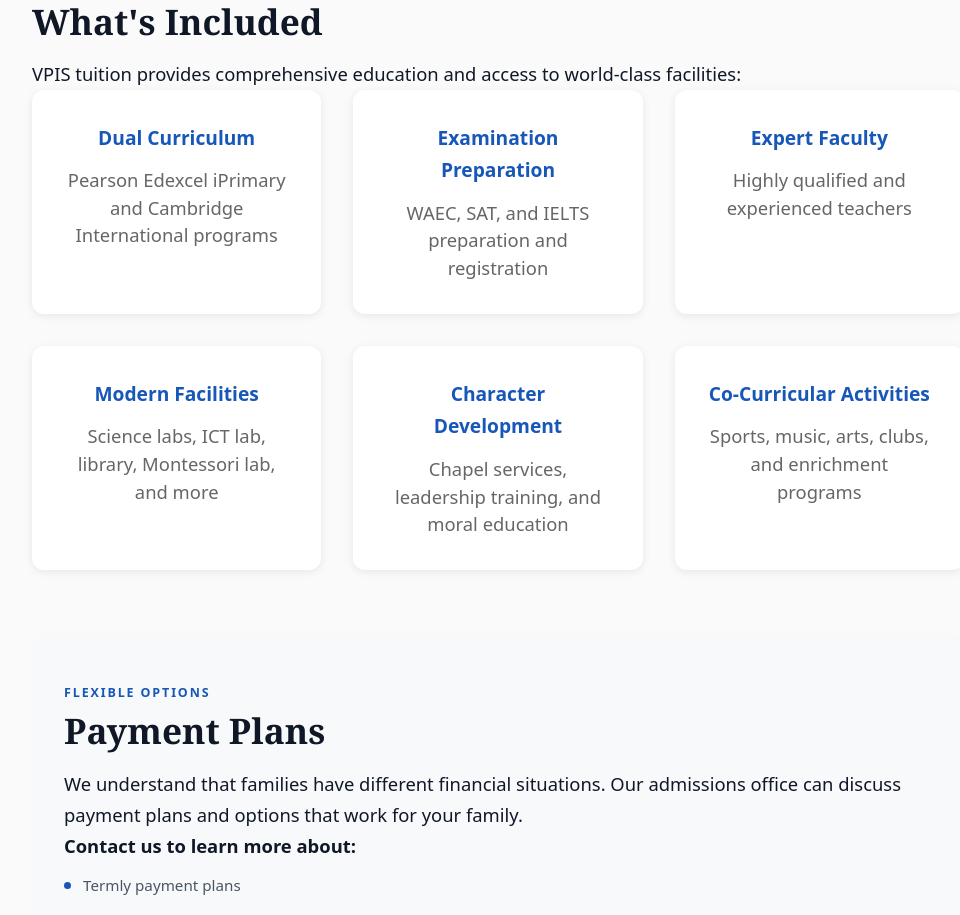
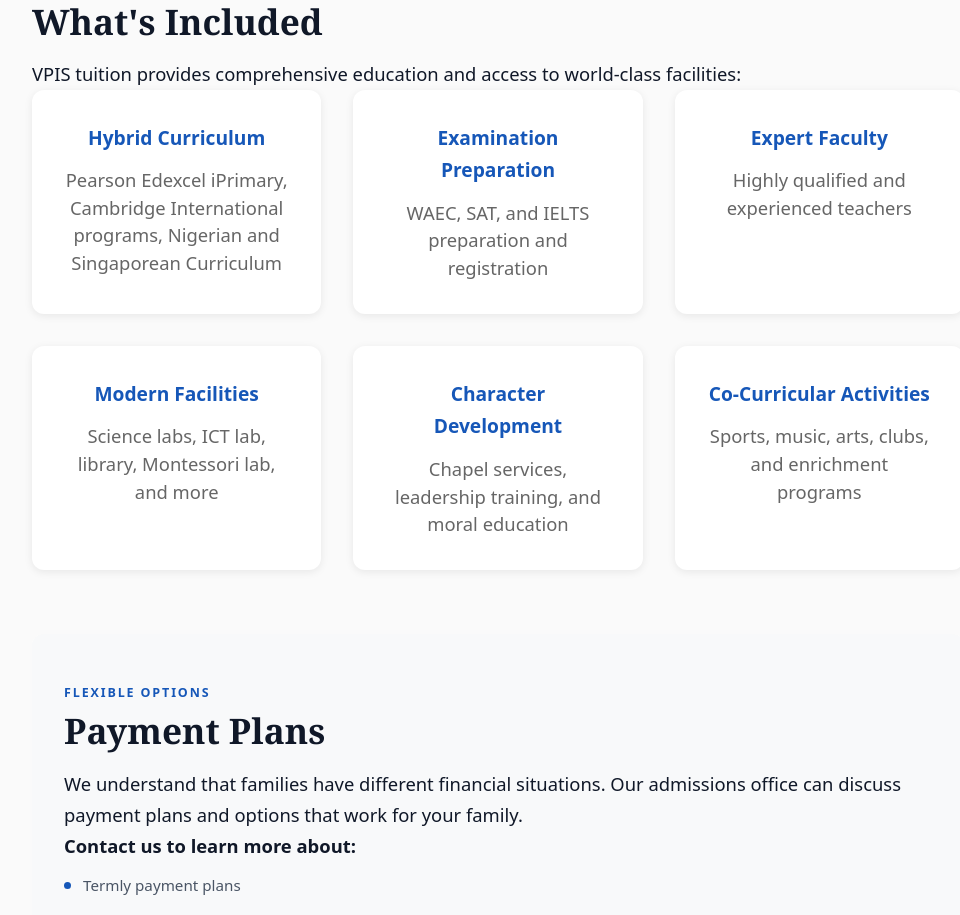
Before and after one commit to Abas-dev/VIRGO-PRAEDICANDA-landing, a React (Vite) app: page /fees in a window 1280 px wide. Shown: the part 1260-2175 px from the top of the page, without its empty margins (142-1102 px from the left). Built offline with nearby package versions, Linux system fonts and the light colour scheme.

Commit message:
dual to hybrid

```diff
--- a/src/App.jsx
+++ b/src/App.jsx
@@ -20,7 +20,7 @@ const heroCarouselImages = [
   {
     src: "/assets/images/sports.png",
     alt: "Students during class activities",
-    subtitle: "Dual Curriculum",
+    subtitle: "hybrid Curriculum",
     title: "Building Future Leaders",
     description:
       "Cambridge International and Pearson Edexcel programs preparing students for global opportunities.",
@@ -428,7 +428,7 @@ const AcademicExcellence = () => {
               We provide a world-class education that blends rigorous academics with strong moral and spiritual foundations, preparing our students to lead and serve with distinction both in Nigeria and across the globe.
             </p>
             <p className="academic-excellence-text">
-              At VPIS, we deliver a <strong>dual-curriculum approach</strong> that gives our students the best of both worlds:
+              At VPIS, we deliver a <strong>hybrid-curriculum approach</strong> that gives our students the best of both worlds:
             </p>
             <ul className="academic-excellence-list">
               <li><strong>Primary School:</strong> British Pearson Edexcel iPrimary Curriculum</li>
--- a/src/data/faqData.js
+++ b/src/data/faqData.js
@@ -18,7 +18,7 @@ export const faqData = [
   },
   {
     question: "What curriculum do you follow?",
-    answer: "We follow a dual-curriculum approach. For Primary, we use the British Pearson Edexcel iPrimary Curriculum. For Secondary, we are a Cambridge International School offering Cambridge Checkpoint and IGCSE. We also prepare students for WAEC, SAT, and IELTS examinations."
+    answer: "We follow a hybrid-curriculum approach. For Primary, we use the British Pearson Edexcel iPrimary Curriculum. For Secondary, we are a Cambridge International School offering Cambridge Checkpoint and IGCSE. We also prepare students for WAEC, SAT, and IELTS examinations."
   },
   {
     question: "How can I apply for admission?",
@@ -26,7 +26,7 @@ export const faqData = [
   },
   {
     question: "Do you offer scholarships?",
-    answer: "Yes, we offer academic excellence scholarships for outstanding students. Please contact our admissions office for more information on scholarship opportunities and eligibility criteria."
+    answer: "We offer scholarships to outstanding students and indigent students through our foundation Christopher Dimnwobi memorial foundation."
   },
   {
     question: "What are your school fees?",
--- a/src/pages/About.jsx
+++ b/src/pages/About.jsx
@@ -128,7 +128,7 @@ const About = () => {
               At VPIS, we believe education is more than examinations. It is about forming the whole child — intellectually, morally, and spiritually — for leadership, service, and purpose.
             </p>
             <ul className="prose-list">
-              <li>Dual-curriculum approach: Pearson Edexcel iPrimary and Cambridge International</li>
+              <li>Hybrid-curriculum approach: Pearson Edexcel iPrimary, Nigerian, Singapore Curriculum and Cambridge International</li>
               <li>Preparation for WAEC, SAT, and IELTS examinations</li>
               <li>A safe, inclusive, nurturing environment rooted in Christian values</li>
               <li>Proposed Sixth Form College in partnership with UK institutions</li>
--- a/src/pages/Accreditations.jsx
+++ b/src/pages/Accreditations.jsx
@@ -146,7 +146,7 @@ const Accreditations = () => {
             </p>
             <ul className="accreditation-detail-list">
               <li>Nigerian and West African university admission eligibility</li>
-              <li>Dual qualification pathway alongside Cambridge IGCSE</li>
+              <li>Hybrid qualification pathway alongside Cambridge IGCSE</li>
               <li>Comprehensive preparation and registration support</li>
             </ul>
           </div>
--- a/src/pages/FAQ.jsx
+++ b/src/pages/FAQ.jsx
@@ -24,7 +24,7 @@ const FAQ = () => {
     },
     {
       question: "What curriculum do you follow?",
-      answer: "We follow a dual-curriculum approach. For Primary, we use the British Pearson Edexcel iPrimary Curriculum. For Secondary, we are a Cambridge International School offering Cambridge Checkpoint and IGCSE. We also prepare students for WAEC, SAT, and IELTS examinations."
+      answer: "We follow a hybrid-curriculum approach. For Primary, we use the British Pearson Edexcel iPrimary Curriculum. For Secondary, we are a Cambridge International School offering Cambridge Checkpoint and IGCSE. We also prepare students for WAEC, SAT, and IELTS examinations."
     },
     {
       question: "How can I apply for admission?",
--- a/src/pages/Fees.jsx
+++ b/src/pages/Fees.jsx
@@ -70,8 +70,8 @@ const Fees = () => {
 
           <div className="included-grid">
             <div className="included-card">
-              <h4>Dual Curriculum</h4>
-              <p>Pearson Edexcel iPrimary and Cambridge International programs</p>
+              <h4>Hybrid Curriculum</h4>
+              <p>Pearson Edexcel iPrimary, Cambridge International programs, Nigerian and Singaporean Curriculum</p>
             </div>
             <div className="included-card">
               <h4>Examination Preparation</h4>
--- a/src/pages/ProprietorMessage.jsx
+++ b/src/pages/ProprietorMessage.jsx
@@ -48,7 +48,7 @@ const ProprietorMessage = () => {
           </p>
 
           <p>
-            To deliver on this mandate, we have adopted a robust dual-curriculum model. Our Primary
+            To deliver on this mandate, we have adopted a robust hybrid-curriculum model. Our Primary
             School runs the British Pearson Edexcel iPrimary curriculum. In Secondary School, we are
             a Cambridge International School offering Cambridge Checkpoint and IGCSE. We also ensure
             our students have every advantage by preparing them for WAEC, SAT, and IELTS. This means
```
Also changed, not shown: public/assets/images/rivers.jpeg (deleted).
